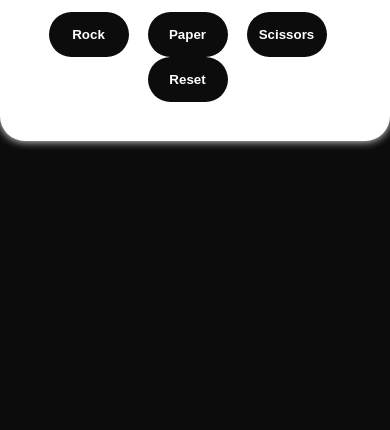
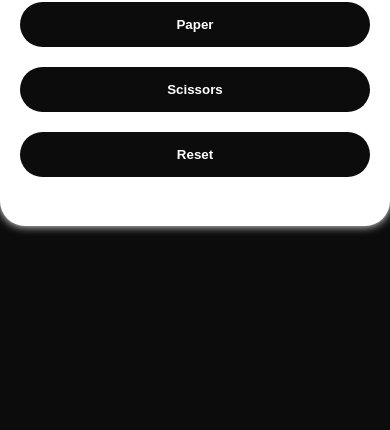
Before and after one commit to mitrasai/projects-frontend, a plain HTML site: page rock-paper-scissors-game/rps.html in a window 390 px wide. Shown: the part 414-844 px from the top of the page. Drawn offline with Linux system fonts and the light colour scheme.

Commit message:
Update rps.css

```diff
--- a/rock-paper-scissors-game/rps.css
+++ b/rock-paper-scissors-game/rps.css
@@ -35,3 +35,15 @@ body{
   border: 2px solid #0C0C0C;
   cursor: pointer;
 }
+
+@media screen and (max-width: 600px){
+  .rps-container{
+    width: 90%;
+    margin: 0 auto;
+  }
+
+  .btn{
+    width: 100%;
+    margin: 10px 0;
+  }
+}
```
